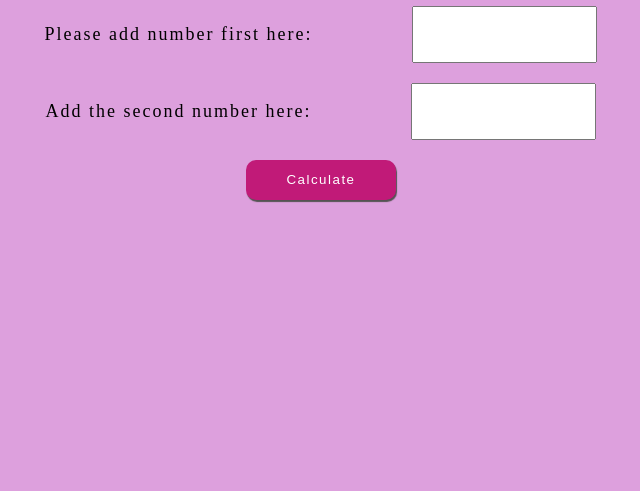
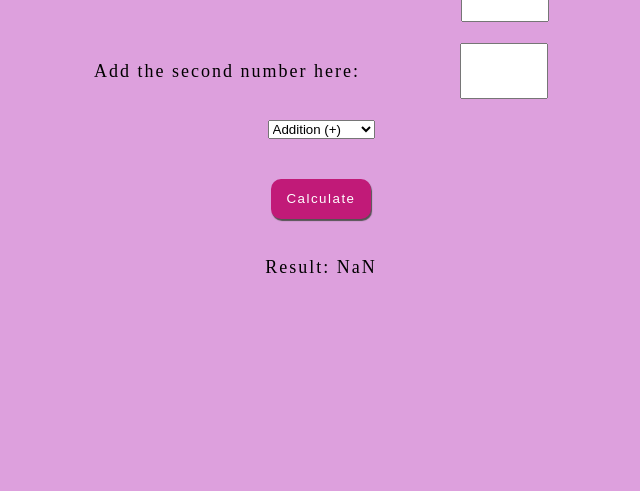
Before and after one commit to yui9667/simple-calculator, a plain HTML site: page index.html in a window 1280 px wide. Shown: the part 309-800 px from the top of the page, without its empty margins (319-959 px from the left). Drawn offline with Linux system fonts and the light colour scheme.

Commit message:
Second commit

```diff
--- a/index.html
+++ b/index.html
@@ -17,7 +17,12 @@
         <p>Add the second number here:</p>
         <input type="number" id="number2" />
       </div>
+      <select id="operation">
+        <option value="add">Addition (+)</option>
+        <option value="sub">Subtraction (-)</option>
+      </select>
       <button id="btn">Calculate</button>
+
       <p id="result"></p>
     </div>
 
--- a/script.js
+++ b/script.js
@@ -1,11 +1,24 @@
-const num1 = document.getElementById("number1");
-const num2 = document.getElementById("number2");
 const btn = document.getElementById("btn");
+const operation = document.getElementById("operation");
 const result = document.getElementById("result");
-function sum() {
-  btn.addEventListener("click", {
-    if() {
-      return num1 + num2;
-    },
-  });
+
+function calculator() {
+  const num1 = parseFloat(document.getElementById("number1").value);
+  const num2 = parseFloat(document.getElementById("number2").value);
+  let res;
+  if (operation.value === "add") {
+    res = num1 + num2;
+  } else if (operation.value === "sub") {
+    res = num1 - num2;
+  }
+
+  result.textContent = `Result: ${res}`;
 }
+console.log(operation);
+calculator();
+btn.addEventListener("click", calculator); //number を入れる
+//Operation を選択して、プラスかマイナスが選ぶ
+//ボタンを押せば、結果が出てくる。
+
+//btnをclickすれば、答えが出る。AddventListenerを使う。
+//
--- a/style.css
+++ b/style.css
@@ -18,16 +18,21 @@ body {
   gap: 20px;
   letter-spacing: 2px;
   font-size: 18px;
+
+  input {
+    width: 80px;
+    height: 50px;
+    font-size: 16px;
+    text-align: center;
+  }
 }
-
 .box {
   display: flex;
   gap: 100px;
 }
 
 button {
-  width: 100%;
-  max-width: 150px;
+  width: 100px;
   height: 40px;
   border-radius: 10px;
   letter-spacing: 1.5px;
@@ -36,6 +41,7 @@ button {
   color: #fff;
   box-shadow: 1px 2px 1px #545353;
   transition: transform 2s;
+  margin-top: 20px;
 }
 button:hover {
   animation: btn 1s;
```
